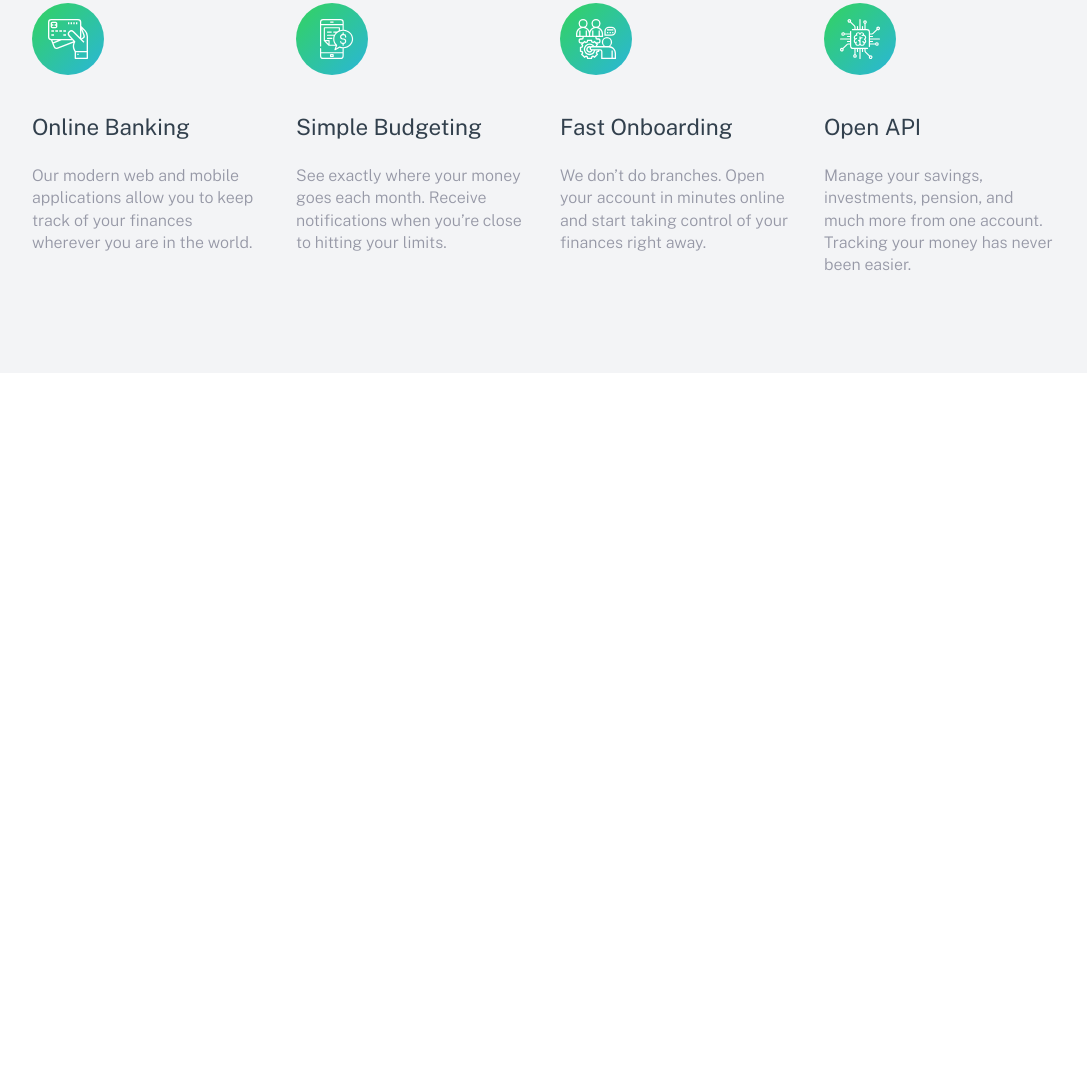
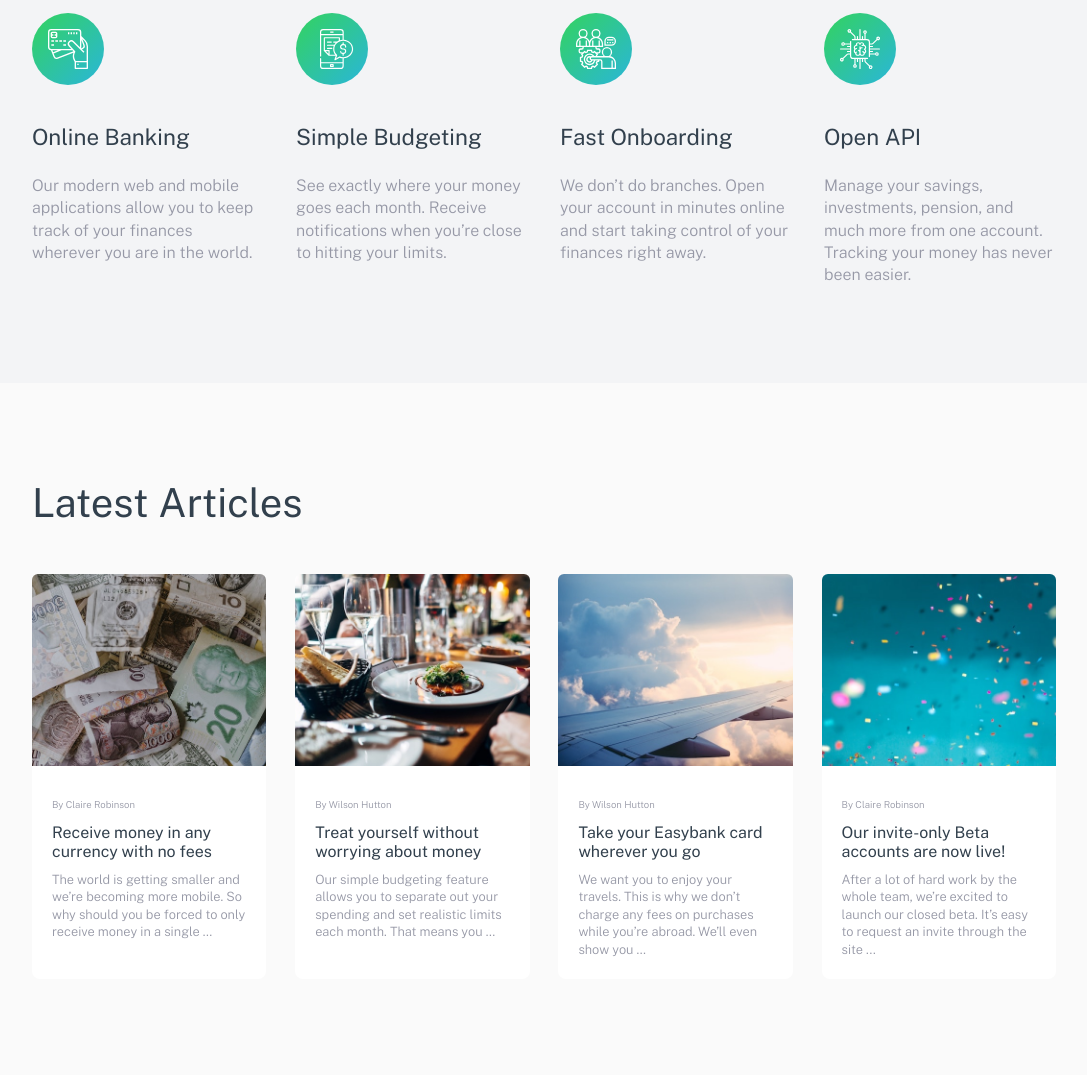
Before and after one commit to idomelo/easy-bank-landing-page, a plain HTML site: page index.html in a window 1280 px wide. Shown: the part 1059-2134 px from the top of the page, without its empty margins (96-1183 px from the left). Before the commit the page ends 1432 px from the top, so only its background shows below. Drawn offline with nearby package versions, Linux system fonts and the light colour scheme.

Commit message:
add section articles

```diff
--- a/index.html
+++ b/index.html
@@ -94,8 +94,7 @@
 
         <div class="about__cards grid">
           <div class="about__card">
-            <img src="images/icon-online.svg" alt="" class="card__img">
-
+            <img src="images/icon-online.svg" alt="" class="card__icon">
             <h3 class="card__title">
               Online Banking
             </h3>
@@ -105,8 +104,7 @@
           </div>
 
           <div class="about__card">
-            <img src="images/icon-budgeting.svg" alt="" class="card__img">
-
+            <img src="images/icon-budgeting.svg" alt="" class="card__icon">
             <h3 class="card__title">
               Simple Budgeting
             </h3>
@@ -116,8 +114,7 @@
           </div>
 
           <div class="about__card">
-            <img src="images/icon-onboarding.svg" alt="" class="card__img">
-
+            <img src="images/icon-onboarding.svg" alt="" class="card__icon">
             <h3 class="card__title">
               Fast Onboarding
             </h3>
@@ -127,8 +124,7 @@
           </div>
 
           <div class="about__card">
-            <img src="images/icon-api.svg" alt="" class="card__img">
-
+            <img src="images/icon-api.svg" alt="" class="card__icon">
             <h3 class="card__title">
               Open API
             </h3>
@@ -136,11 +132,93 @@
               Manage your savings, investments, pension, and much more from one account. Tracking your money has never been easier.
             </h5>
           </div>
+
         </div>
+      </div>
+    </section>
 
-      </div>
+    <!-- =======  ARTICLES ======= -->
+
+    <section class="articles" id="articles">
+      <div class="articles__container">
+        <h2 class="articles__title">
+          Latest Articles
+        </h2>
+
+        <div class="articles__cards grid">
+
+          <div class="article__card">
+            <div class="article__img__wrapper one">
+              <!-- <img src="images/image-currency.jpg" alt="cédulas de dinheiro de varios paises" class="article__card__img"> -->
+            </div>
+
+            <div class="card__body">
+              <h6 class="article__writer">
+                By Claire Robinson
+              </h6>
+              <h4 class="article__title">
+                Receive money in any currency with no fees
+              </h4>
+              <h6 class="article_content">
+                The world is getting smaller and we’re becoming more mobile. So why should you be forced to only receive money in a single …
+              </h6>
+            </div>
+          </div>
+
+          <div class="article__card">
+            <div class="article__img__wrapper two"></div>
+            <!-- <img src="images/image-restaurant.jpg" alt="restaurante"> -->
+            <div class="card__body">
+              <h6 class="article__writer">
+                By Wilson Hutton
+              </h6>
+              <h4 class="article__title">
+                Treat yourself without worrying about money
+              </h4>
+              <h6 class="article_content">
+                Our simple budgeting feature allows you to separate out your spending and set realistic limits each month. That means you …
+              </h6>
+            </div>
+          </div>
+
+          <div class="article__card">
+            <div class="article__img__wrapper three"></div>
+            <!-- <img src="images/image-plane.jpg" alt="vista do céu por janela de avião" class="article__card__img"> -->
+
+            <div class="card__body">
+              <h6 class="article__writer">
+                By Wilson Hutton
+              </h6>
+              <h4 class="article__title">
+                Take your Easybank card wherever you go
+              </h4>
+              <h6 class="article_content">
+                We want you to enjoy your travels. This is why we don’t charge any fees on purchases while you’re abroad. We’ll even show you …
+              </h6>
+            </div>
+          </div>
+
+          <div class="article__card">
+            <div class="article__img__wrapper four"></div>
+            <!-- <img src="images/image-confetti.jpg" alt="confetes" class="article__card__img"> -->
+
+            <div class="card__body">
+              <h6 class="article__writer">
+                By Claire Robinson
+              </h6>
+              <h4 class="article__title">
+                Our invite-only Beta accounts are now live!
+              </h4>
+              <h6 class="article_content">
+                After a lot of hard work by the whole team, we’re excited to launch our closed beta.
+                It’s easy to request an invite through the site ...
+              </h6>
+            </div>
+          </div>
 
 
+        </div>
+      </div>
     </section>
 
 
--- a/styles/style.scss
+++ b/styles/style.scss
@@ -47,7 +47,7 @@ h1 {
 h2 {
   font-weight: var(--h2-font-weight);
   color: var(--title-color);
-  font-size: 2rem;
+  font-size: 2.5rem;
 }
 h3 {
   font-weight: var(--h2-font-weight);
@@ -55,7 +55,7 @@ h3 {
   color: var(--title-color);
 }
 h4 {
-  font-weight: var(--h3-font-weight);
+  font-weight: var(--h2-font-weight);
   font-size: 1rem;
   color: var(--title-color);
 }
@@ -68,6 +68,8 @@ h5 {
 h6 {
   font-weight: var(--h3-font-weight);
   color: var(--text-color);
+  font-size: 0.8rem;
+  line-height: 1.1rem;
 }
 
 ul {
@@ -261,7 +263,7 @@ header {
     grid-template-columns: repeat(4, 1fr);
     gap: 2rem;
 
-    .card__img {
+    .card__icon {
       margin-bottom: 35px;
     }
 
@@ -270,3 +272,59 @@ header {
     }
   }
 }
+
+/*======= ARTICLES ======= */
+
+.articles__container {
+  background-color: var(--very-light-gray);
+  padding: 6rem 10%;
+
+
+  .articles__title {
+    padding-bottom: 3rem;
+  }
+
+  .articles__cards {
+    grid-template-columns: repeat(4, 1fr);
+    gap: 1.8rem;
+
+    .article__card {
+      border-radius: 8px;
+      background-color: var(--white);
+
+      .article__img__wrapper {
+        height: 12rem;
+        background-size: cover;
+        border-radius: 6px 6px 0 0;
+
+        &.one {
+          background-image: url(../images/image-currency.jpg);
+        }
+        &.two {
+          background-image: url(../images/image-restaurant.jpg);
+        }
+        &.three {
+          background-image: url(../images/image-plane.jpg);
+        }
+        &.four {
+          background-image: url(../images/image-confetti.jpg);
+        }
+      }
+
+
+      .card__body {
+        padding: 30px 20px 20px;
+
+        .article__title {
+          margin: 0.6rem 0;
+        }
+
+        .article__writer {
+          font-size: 0.6rem;
+        }
+      }
+
+    }
+  }
+
+}
```
Also changed, not shown: styles/style.css, 1 other file.
